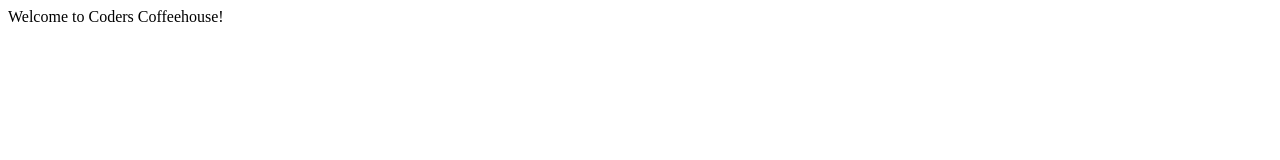
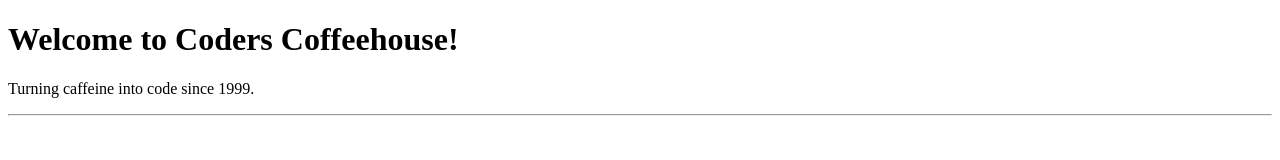
Before and after one commit to Reena123456-code/coders-coffeehouse, a plain HTML site: page index.html in a window 1280 px wide. Drawn offline with Linux system fonts and the light colour scheme.

Commit message:
Add meta charset, header1, paragraph and break line

```diff
--- a/index.html
+++ b/index.html
@@ -1,9 +1,12 @@
 <!DOCTYPE html>
 <html lang="en-US">
     <head>
+        <meta charset="utf-8">
         <title>Coders Coffeehouse</title>
     </head>
     <body>
-        Welcome to Coders Coffeehouse!
+        <h1>Welcome to Coders Coffeehouse!</h1>
+        <p>Turning caffeine into code since 1999.</p>
+        <hr>
     </body>
 </html>
```
